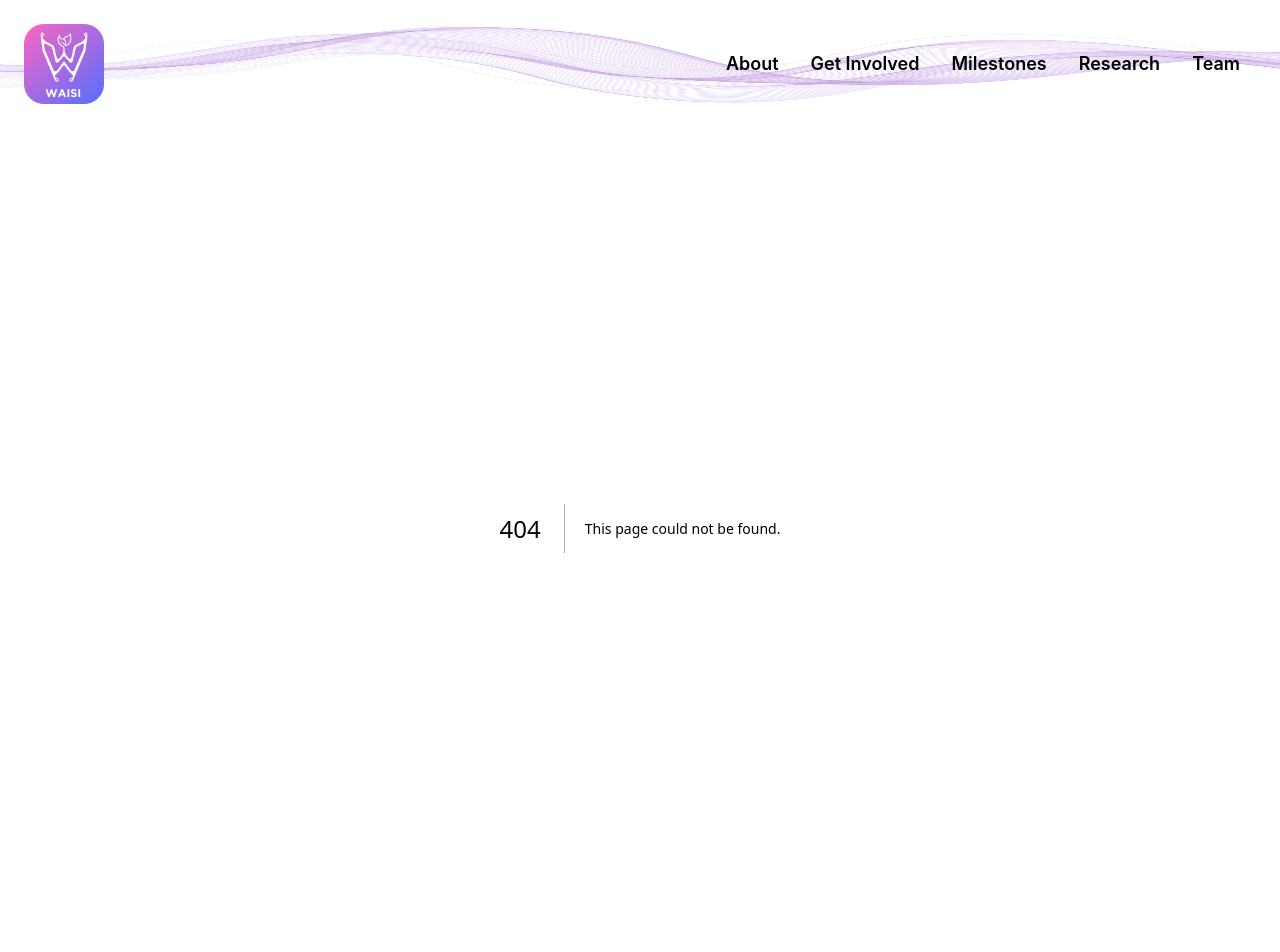
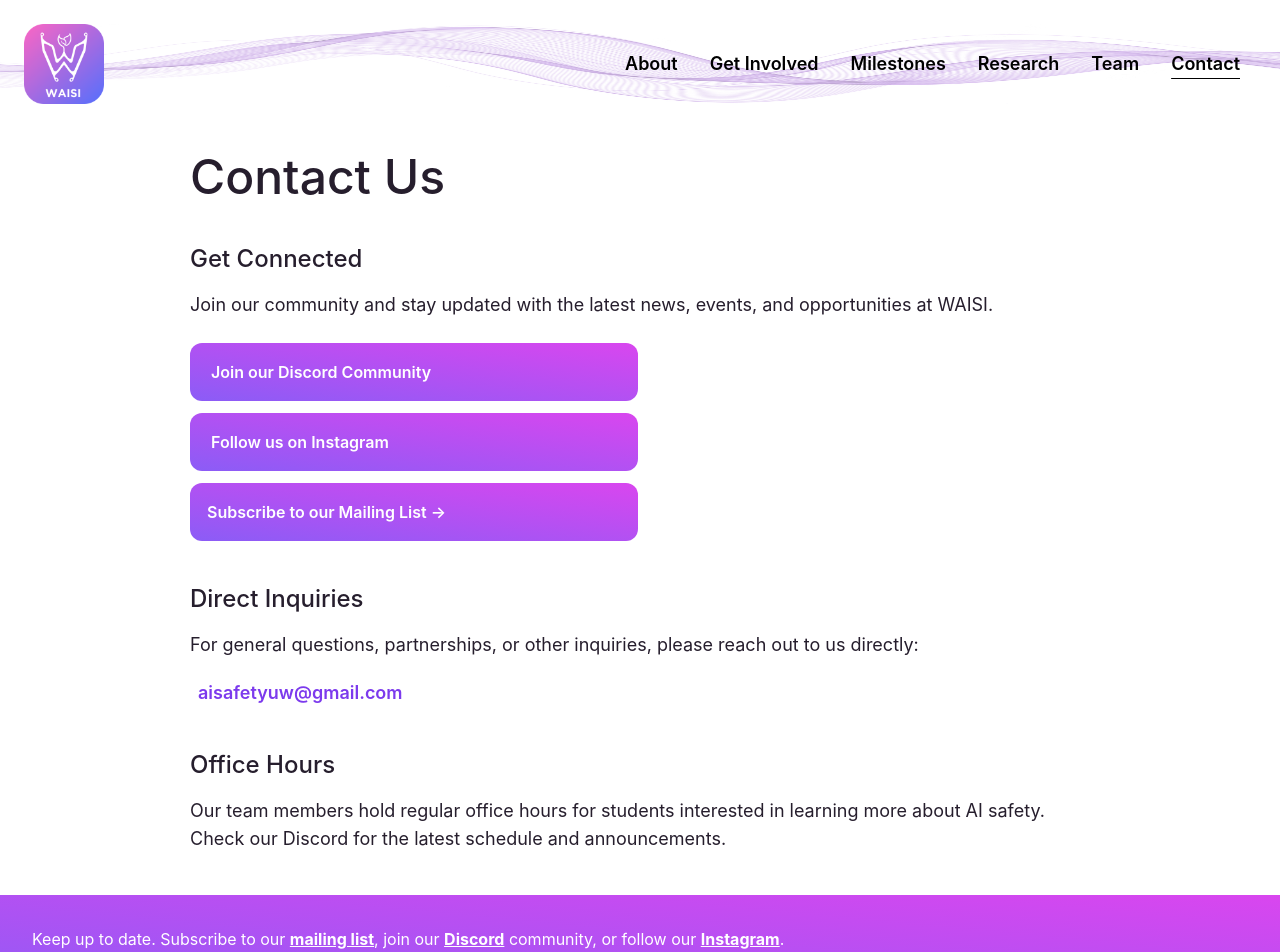
Before and after one commit to aisafetyuw/waisi.org, a Next.js app: page /contact in a window 1280 px wide. Before the commit this address had no page. Shown: the top 952 px of the page. Built offline with nearby package versions, Linux system fonts and the light colour scheme.

Commit message:
contact page

```diff
--- /dev/null
+++ b/src/app/contact/page.tsx
@@ -0,0 +1,47 @@
+import { DISCORD_URL, INSTAGRAM_URL, INTEREST_URL } from '@/constants';
+import Button from '@/components/button';
+
+export default function Contact() {
+  return (
+    <div className="page">
+      <h1 className="text-4xl md:text-5xl mb-8">Contact Us</h1>
+
+      <div className="flex flex-col gap-8">
+        <div>
+          <h2 className="text-2xl mb-4">Get Connected</h2>
+          <p className="text-lg mb-6">
+            Join our community and stay updated with the latest news, events, and opportunities at WAISI.
+          </p>
+
+          <div className="flex flex-col gap-3 max-w-md">
+            <Button url={DISCORD_URL} fa="discord" text="Join our Discord Community" />
+            <Button url={INSTAGRAM_URL} fa="instagram" text="Follow us on Instagram" />
+            <Button url={INTEREST_URL} text="Subscribe to our Mailing List →" />
+          </div>
+        </div>
+
+        <div>
+          <h2 className="text-2xl mb-4">Direct Inquiries</h2>
+          <p className="text-lg mb-4">
+            For general questions, partnerships, or other inquiries, please reach out to us directly:
+          </p>
+          <a
+            href="mailto:aisafetyuw@gmail.com"
+            className="inline-flex items-center gap-2 text-lg font-semibold text-violet-600 hover:text-violet-700 hover:underline"
+          >
+            <i className="fas fa-envelope"></i>
+            aisafetyuw@gmail.com
+          </a>
+        </div>
+
+        <div>
+          <h2 className="text-2xl mb-4">Office Hours</h2>
+          <p className="text-lg">
+            Our team members hold regular office hours for students interested in learning more about AI safety.
+            Check our Discord for the latest schedule and announcements.
+          </p>
+        </div>
+      </div>
+    </div>
+  )
+}
--- a/src/components/nav.tsx
+++ b/src/components/nav.tsx
@@ -18,6 +18,7 @@ function MobileNav({open, setOpen, pathname}: MobileNavProps) {
         <a href="/milestones" className={`text-2xl font-semibold my-4 ${pathname=="/milestones" ? "underline" : ""}`}>Milestones</a>
         <a href="/research" className={`text-2xl font-semibold my-4 ${pathname=="/research" ? "underline" : ""}`}>Research</a>
         <a href="/team" className={`text-2xl font-semibold my-4 ${pathname=="/team" ? "underline" : ""}`}>Team</a>
+        <a href="/contact" className={`text-2xl font-semibold my-4 ${pathname=="/contact" ? "underline" : ""}`}>Contact</a>
       </div>
     </div>
   )
@@ -59,6 +60,7 @@ export default function Nav() {
           <Link href="/milestones" className={`p-2 ${pathname=="/milestones" ? "underline" : ""}`}>Milestones</Link>
           <Link href="/research" className={`p-2 ${pathname=="/research" ? "underline" : ""}`}>Research</Link>
           <Link href="/team" className={`p-2 ${pathname=="/team" ? "underline" : ""}`}>Team</Link>
+          <Link href="/contact" className={`p-2 ${pathname=="/contact" ? "underline" : ""}`}>Contact</Link>
         </div>
 
         <div className="w-4/5 md:hidden flex justify-end p-8 items-center">
```
